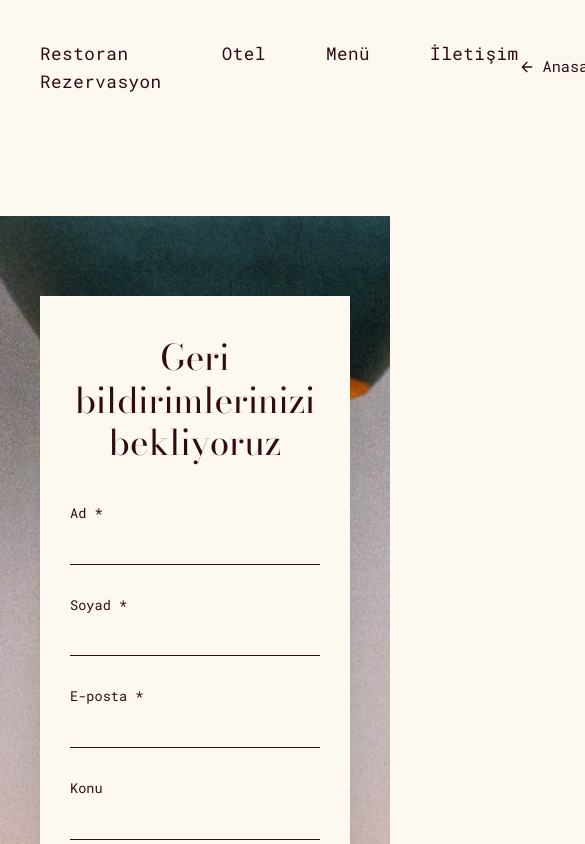
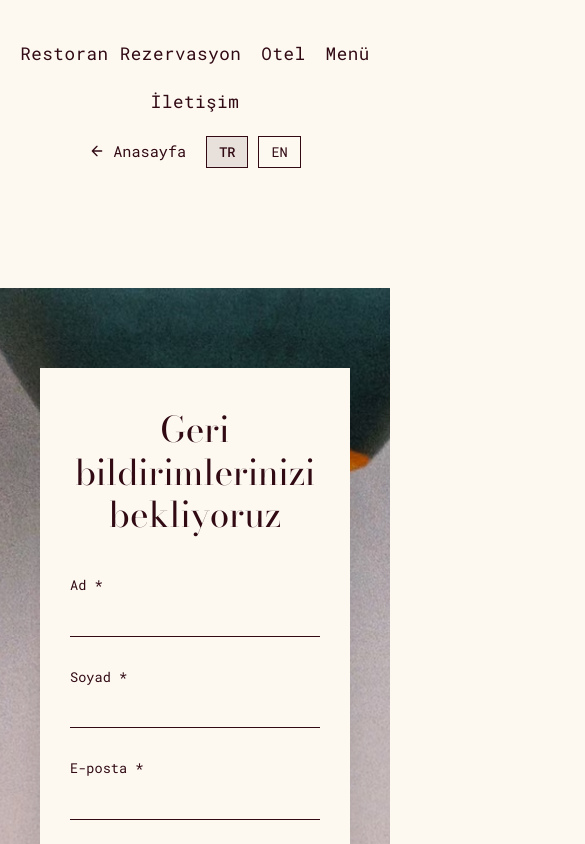
Before and after one commit to cyberatlas-baseeth/laplage, a React (Vite) app: page /iletisim in a window 390 px wide. Shown: the top 844 px of the page, 585 px wide, since content can reach past the window. Built offline with nearby package versions, Linux system fonts and the light colour scheme.

Commit message:
Add responsive mobile styles for header and footer

```diff
--- a/src/components/Footer.css
+++ b/src/components/Footer.css
@@ -87,3 +87,22 @@ html[dir="rtl"] .footer-left {
 html[dir="rtl"] .footer-right {
   text-align: left;
 }
+
+@media (max-width: 768px) {
+  .footer {
+    padding: 40px 20px;
+  }
+  .footer-content {
+    flex-direction: column;
+    align-items: center;
+    text-align: center;
+    gap: 40px;
+  }
+  .footer-left,
+  .footer-right {
+    text-align: center !important;
+  }
+  .footer-hours-title {
+    font-size: 2.2rem;
+  }
+}
--- a/src/components/Header.css
+++ b/src/components/Header.css
@@ -80,3 +80,22 @@
   background-color: rgba(49, 10, 20, 0.1);
   font-weight: 500;
 }
+
+@media (max-width: 900px) {
+  .header-container {
+    grid-template-columns: 1fr;
+    gap: 20px;
+    padding: 0 20px;
+    justify-items: center;
+  }
+  .main-nav {
+    grid-column: 1;
+    flex-wrap: wrap;
+    justify-content: center;
+    gap: 20px;
+  }
+  .header-actions {
+    grid-column: 1;
+    justify-self: center;
+  }
+}
```
